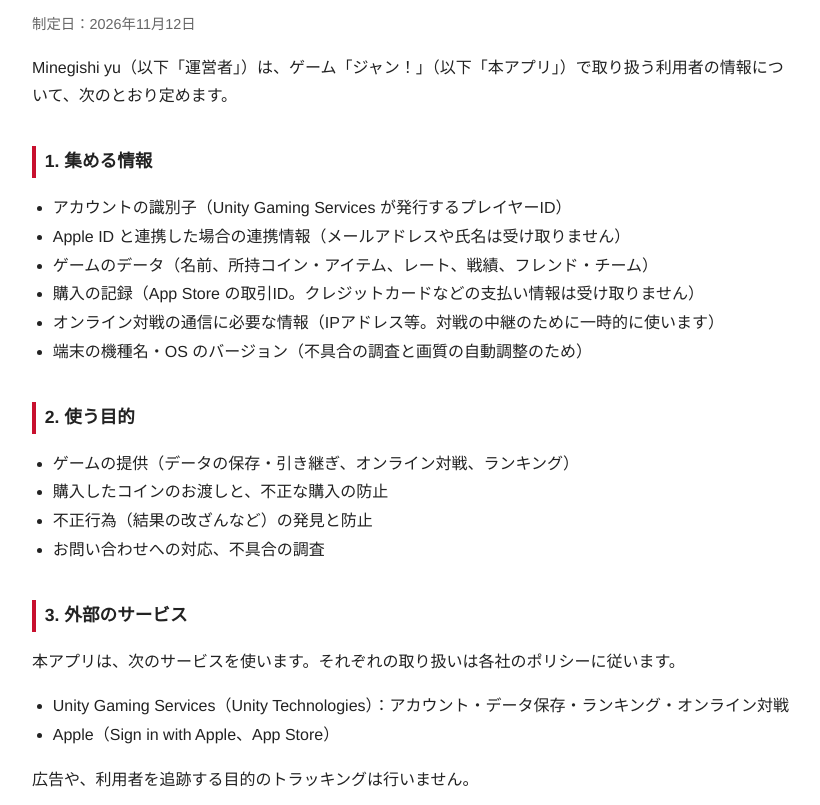
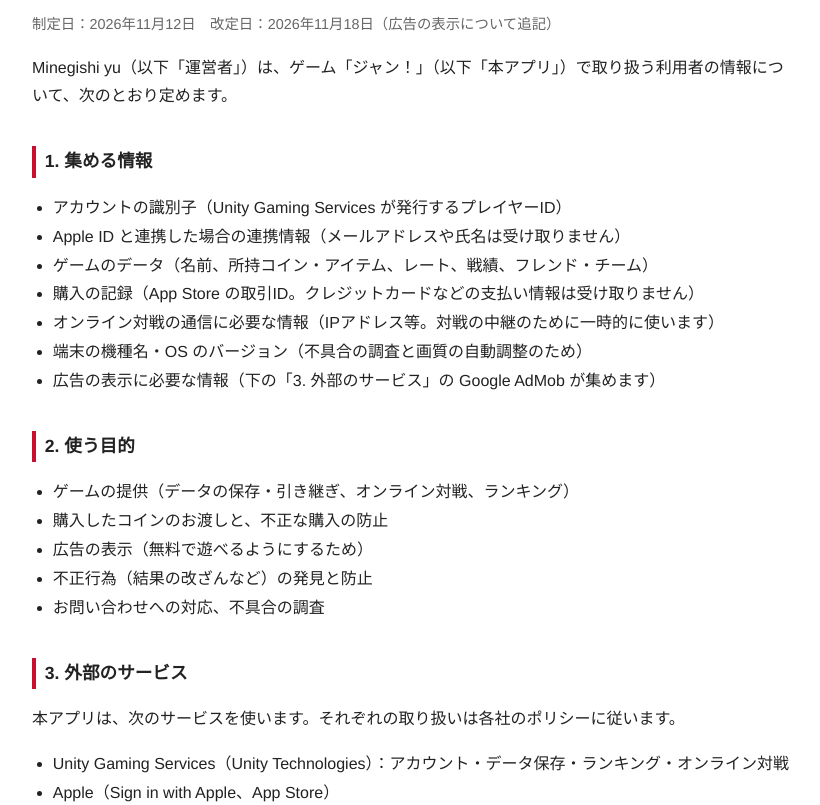
Before and after one commit to MoneySound-yukun/MoneySound-yukun.github.io, a plain HTML site: page jankeirin/privacy.html in a window 1280 px wide. Shown: the part 86-891 px from the top of the page, without its empty margins (228-1048 px from the left). Drawn offline with Linux system fonts and the light colour scheme.

Commit message:
ジャン！：プライバシーポリシーに広告（Google AdMob）の表示を追記

```diff
--- a/jankeirin/privacy.html
+++ b/jankeirin/privacy.html
@@ -22,7 +22,7 @@
 </head>
 <body>
   <h1>ジャン！ プライバシーポリシー</h1>
-  <p class="date">制定日：2026年11月12日</p>
+  <p class="date">制定日：2026年11月12日　改定日：2026年11月18日（広告の表示について追記）</p>
   <p>Minegishi yu（以下「運営者」）は、ゲーム「ジャン！」（以下「本アプリ」）で取り扱う利用者の情報について、次のとおり定めます。</p>
   <h2>1. 集める情報</h2>
   <ul>
@@ -32,11 +32,13 @@
     <li>購入の記録（App Store の取引ID。クレジットカードなどの支払い情報は受け取りません）</li>
     <li>オンライン対戦の通信に必要な情報（IPアドレス等。対戦の中継のために一時的に使います）</li>
     <li>端末の機種名・OS のバージョン（不具合の調査と画質の自動調整のため）</li>
+    <li>広告の表示に必要な情報（下の「3. 外部のサービス」の Google AdMob が集めます）</li>
   </ul>
   <h2>2. 使う目的</h2>
   <ul>
     <li>ゲームの提供（データの保存・引き継ぎ、オンライン対戦、ランキング）</li>
     <li>購入したコインのお渡しと、不正な購入の防止</li>
+    <li>広告の表示（無料で遊べるようにするため）</li>
     <li>不正行為（結果の改ざんなど）の発見と防止</li>
     <li>お問い合わせへの対応、不具合の調査</li>
   </ul>
@@ -45,8 +47,9 @@
   <ul>
     <li>Unity Gaming Services（Unity Technologies）：アカウント・データ保存・ランキング・オンライン対戦</li>
     <li>Apple（Sign in with Apple、App Store）</li>
+    <li>Google AdMob（Google LLC）：広告の表示。広告の配信・効果の測定・不正の防止のため、端末やアプリの利用に関する情報（IPアドレス、端末の情報、広告の表示やタップの記録など）を集めます。詳しくは <a href="https://policies.google.com/technologies/ads?hl=ja">Google のポリシー</a>をご覧ください。</li>
   </ul>
-  <p>広告や、利用者を追跡する目的のトラッキングは行いません。</p>
+  <p>本アプリは、他社のアプリやウェブサイトをまたいで利用者を追跡するトラッキング（App Tracking Transparency の許可が必要なもの）は行いません。表示される広告は、利用者個人に合わせないものになります。ヨーロッパなどの地域では、広告に関する同意をアプリ内で確認します。</p>
   <h2>4. 第三者への提供</h2>
   <p>法令に基づく場合を除き、本人の同意なく第三者へ提供しません。</p>
   <h2>5. データの削除</h2>
```
